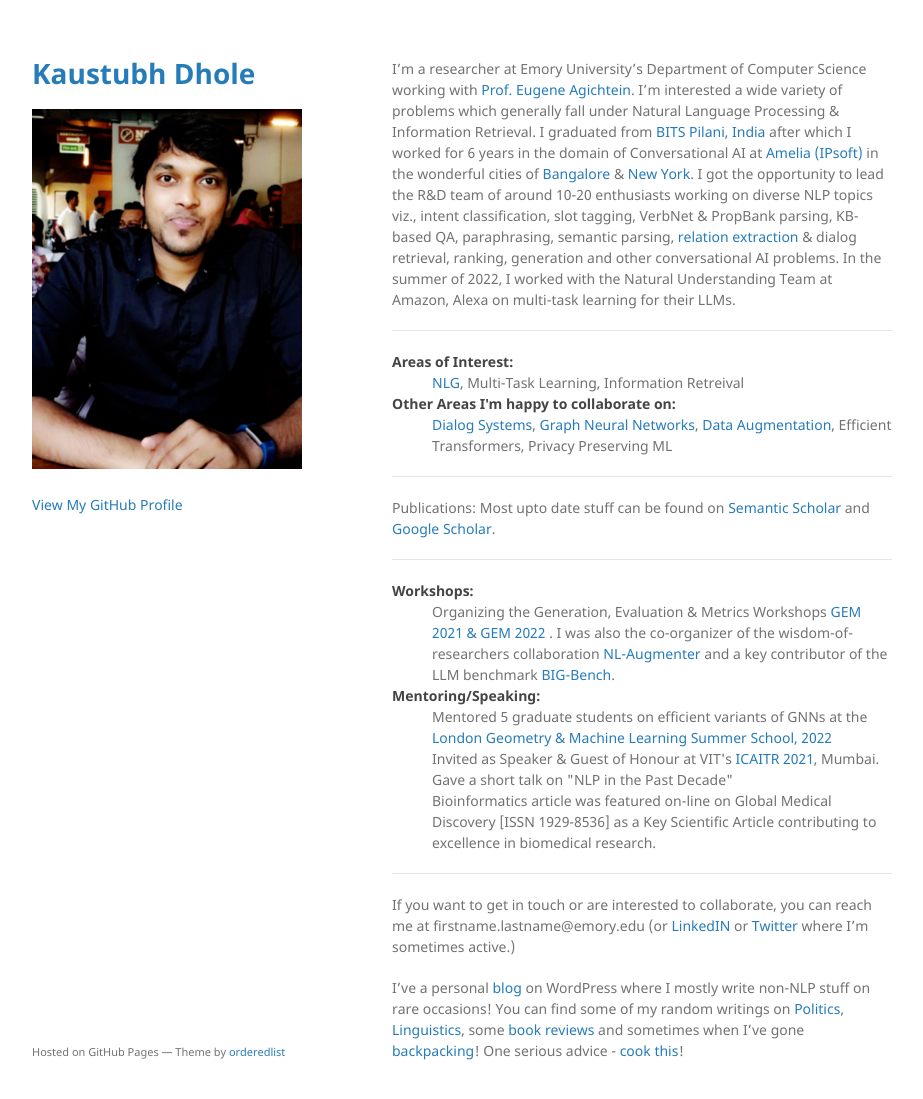
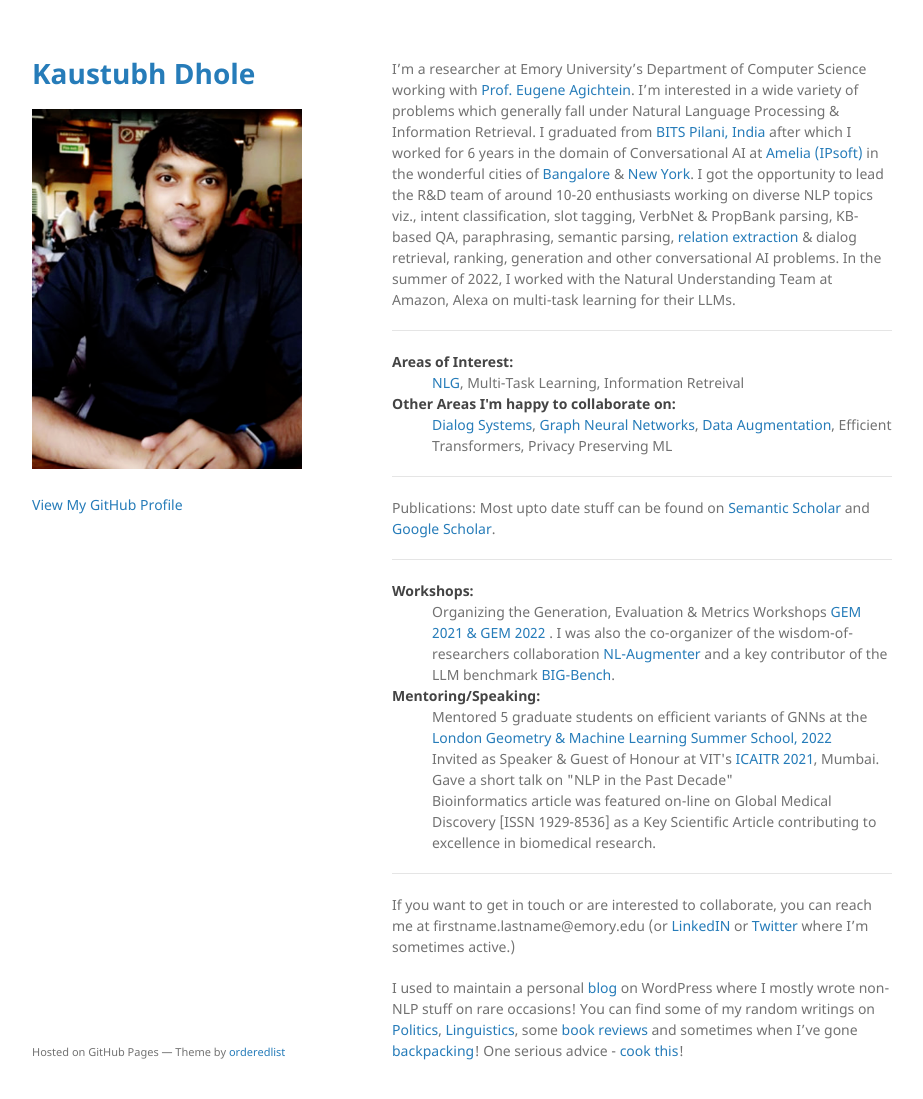
Before and after one commit to alephmembeth/alephmembeth.github.io, a Jekyll site: the page built from index.md, in a window 1280 px wide and 1131 px high. Shown: the top 1099 px of the window, without its empty margins (178-1101 px from the left). Built offline with Jekyll 4.4.1, drawn with Linux system fonts in a browser that asks for light colours; the repository's description, which GitHub fills in, is left out.

Commit message:
Update index.md

```diff
--- a/index.md
+++ b/index.md
@@ -2,7 +2,7 @@
 layout: default
 ---
 
-I’m a researcher at Emory University's Department of Computer Science working with [Prof. Eugene Agichtein](https://scholar.google.com/citations?hl=en&user=3BX3vWcAAAAJ&view_op=list_works&sortby=pubdate). I'm interested a wide variety of problems which generally fall under Natural Language Processing & Information Retrieval. I graduated from <a href="https://www.youtube.com/watch?v=0QMVS7AQ6ho">BITS Pilani, India</a> after which I worked for 6 years in the domain of Conversational AI at <a href="https://amelia.ai/">Amelia (IPsoft)</a> in the wonderful cities of <a href="https://www.youtube.com/watch?v=_ICcaaFNX2o">Bangalore</a> & <a href="https://www.youtube.com/watch?v=h3fUgOKFMNU">New York</a>. I got the opportunity to lead the R&D team of around 10-20 enthusiasts working on diverse NLP topics viz., intent classification, slot tagging, VerbNet & PropBank parsing, KB-based QA, paraphrasing, semantic parsing, <a href="https://arxiv.org/pdf/2006.00533.pdf">relation<a/> <a href="https://arxiv.org/pdf/2107.03884.pdf">extraction</a> & dialog retrieval, ranking, generation and other conversational AI problems. In the summer of 2022, I worked with the Natural Understanding Team at Amazon, Alexa on multi-task learning for their LLMs.
+I’m a researcher at Emory University's Department of Computer Science working with [Prof. Eugene Agichtein](https://scholar.google.com/citations?hl=en&user=3BX3vWcAAAAJ&view_op=list_works&sortby=pubdate). I'm interested in a wide variety of problems which generally fall under Natural Language Processing & Information Retrieval. I graduated from <a href="https://www.youtube.com/watch?v=0QMVS7AQ6ho">BITS Pilani, India</a> after which I worked for 6 years in the domain of Conversational AI at <a href="https://amelia.ai/">Amelia (IPsoft)</a> in the wonderful cities of <a href="https://www.youtube.com/watch?v=_ICcaaFNX2o">Bangalore</a> & <a href="https://www.youtube.com/watch?v=h3fUgOKFMNU">New York</a>. I got the opportunity to lead the R&D team of around 10-20 enthusiasts working on diverse NLP topics viz., intent classification, slot tagging, VerbNet & PropBank parsing, KB-based QA, paraphrasing, semantic parsing, <a href="https://arxiv.org/pdf/2006.00533.pdf">relation<a/> <a href="https://arxiv.org/pdf/2107.03884.pdf">extraction</a> & dialog retrieval, ranking, generation and other conversational AI problems. In the summer of 2022, I worked with the Natural Understanding Team at Amazon, Alexa on multi-task learning for their LLMs.
 
 
 * * *
@@ -36,4 +36,4 @@ Publications: Most upto date stuff can be found on <a href="https://www.semantic
 
 If you want to get in touch or are interested to collaborate, you can reach me at firstname.lastname@emory.edu (or <a href="https://www.linkedin.com/in/kaustubh-dhol%C3%A9-3929b32a/">LinkedIN</a> or <a href="https://twitter.com/kaustubhdhole">Twitter</a> where I'm sometimes active.)
 
-I've a personal <a href="https://kaustubhdhole.wordpress.com/">blog</a> on WordPress where I mostly write non-NLP stuff on rare occasions! You can find some of my random writings on <a href="https://kaustubhdhole.wordpress.com/category/political/">Politics</a>, <a href="https://kaustubhdhole.wordpress.com/category/nlp/">Linguistics</a>, some <a href="https://kaustubhdhole.wordpress.com/2020/02/29/a-few-random-books-that-i-found-interesting-and-a-few-which-i-didnt/"> book reviews</a> and sometimes when I've gone <a href="https://kaustubhdhole.wordpress.com/category/travel/">backpacking</a>! One serious advice - <a href="https://kaustubhdhole.wordpress.com/2021/11/26/caxtons-tex-mex-mashed-potatoes/">cook this</a>!
+I used to maintain a personal <a href="https://kaustubhdhole.wordpress.com/">blog</a> on WordPress where I mostly wrote non-NLP stuff on rare occasions! You can find some of my random writings on <a href="https://kaustubhdhole.wordpress.com/category/political/">Politics</a>, <a href="https://kaustubhdhole.wordpress.com/category/nlp/">Linguistics</a>, some <a href="https://kaustubhdhole.wordpress.com/2020/02/29/a-few-random-books-that-i-found-interesting-and-a-few-which-i-didnt/"> book reviews</a> and sometimes when I've gone <a href="https://kaustubhdhole.wordpress.com/category/travel/">backpacking</a>! One serious advice - <a href="https://kaustubhdhole.wordpress.com/2021/11/26/caxtons-tex-mex-mashed-potatoes/">cook this</a>!
```
